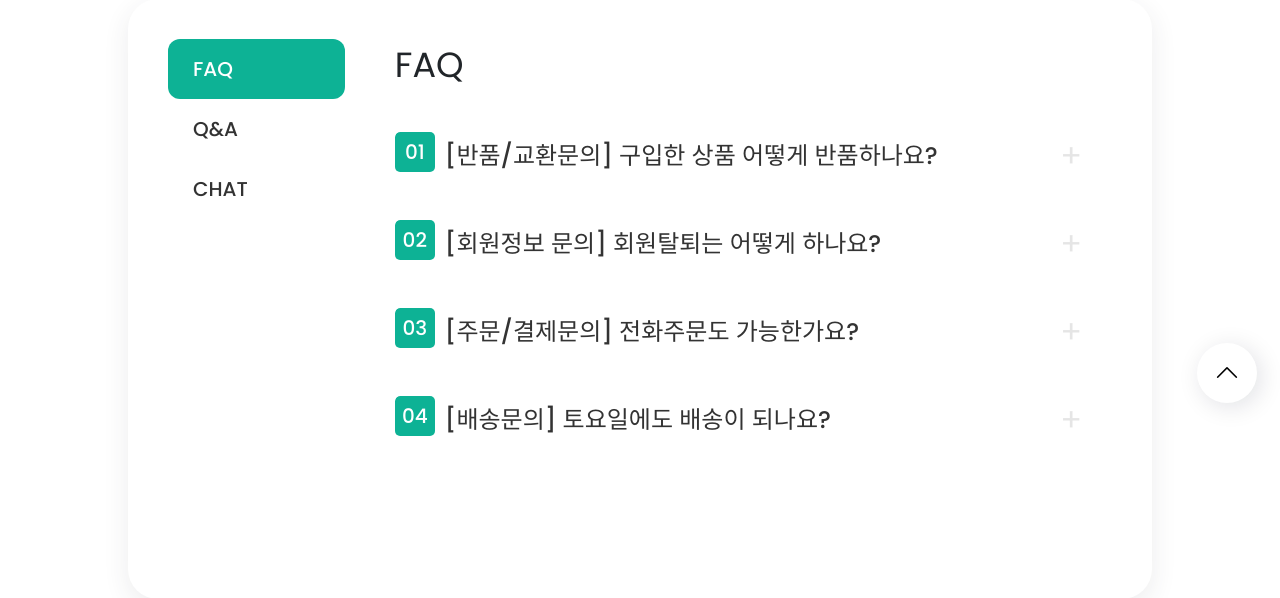
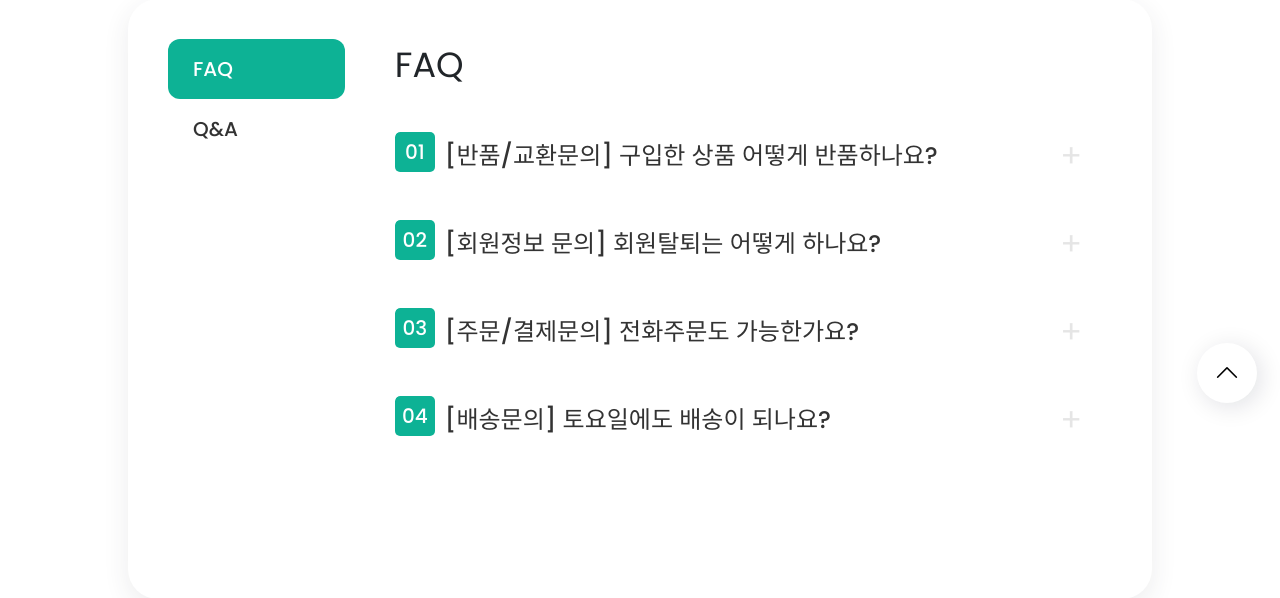
Before and after one commit to SeBin-Kwon/YEOLDY, a Django app: page /community/ in a window 1280 px wide. Shown: the part 297-895 px from the top of the page. Run offline with Django 3.2, Linux system fonts and the light colour scheme; data that the repository does not hold is empty; some libraries are stand-ins or nearby versions.

Commit message:
design : community/chat 삭제 [이우열]

```diff
--- a/community/templates/community/index.html
+++ b/community/templates/community/index.html
@@ -30,9 +30,6 @@
         <label for="blog" class="blog">
           Q&A
         </label>
-      <label for="help" class="help">
-        CHAT
-      </label>
 
         <div class="indicator"></div>
       </div>
@@ -49,10 +46,8 @@
                 <h3>[반품/교환문의] 구입한 상품 어떻게 반품하나요?</h3>
               </label>
               <div class="content">
-              <p>구입하신 상품을 반품하시는군요!<br><br>반품 신청하실 수 있는 방법은<br>1. 직접 반품 요청<br>2. Q&A게시판 접수<br>3.고객센터(☎1544-1010)로 연락주시어
-                반품<br><br>총 3가지이며, 아래에서 알려드리겠습니다.<br><br>첫번째로 먼저 직접 반품 요청하시는 경우입니다.<br>
-                <strong>직접 반품 접수 경우 [단순변심 반품] 만 가능하며, 수거 주소지 변경이 어렵습니다.<br>또한, 상품 불량으로 인한 반품은 고객센터(☎1544-1010)로 접수
-                  부탁드립니다.</strong><br><br>로그인 후 >MY PAGE > 주문내역을 [클릭]해주세요!
+                <p>구입하신 상품을 반품하시는군요!<br><br>반품 신청하실 수 있는 방법은<br>1. 직접 반품 요청<br>2. Q&A게시판 접수<br>3.고객센터(☎1544-1010)로 연락주시어 반품<br><br>총 3가지이며, 아래에서 알려드리겠습니다.<br><br>첫번째로 먼저 직접 반품 요청하시는 경우입니다.<br>
+                  <strong>직접 반품 접수 경우 [단순변심 반품] 만 가능하며, 수거 주소지 변경이 어렵습니다.<br>또한, 상품 불량으로 인한 반품은 고객센터(☎1544-1010)로 접수 부탁드립니다.</strong><br><br>로그인 후 >MY PAGE > 주문내역을 [클릭]해주세요!
                 </p>
               </div>
             </div>
@@ -73,8 +68,7 @@
                 <h3>[주문/결제문의] 전화주문도 가능한가요?</h3>
               </label>
               <div class="content">
-              <p>고객님, 죄송스럽게도 저희 YEOLDY는 아직 전화주문을 도와드릴 수 있는 시스템이 구축되지 않아<br>주문은 온라인 홈페이지에서 구매해주셔야 되는 점 양해
-                부탁드립니다.<br><br>더욱 좋은 서비스를 제공해드리기 위해 항상 최선을 다하는 YEOLDY가 되겠습니다 😊</p>
+                <p>고객님, 죄송스럽게도 저희 YEOLDY는 아직 전화주문을 도와드릴 수 있는 시스템이 구축되지 않아<br>주문은 온라인 홈페이지에서 구매해주셔야 되는 점 양해 부탁드립니다.<br><br>더욱 좋은 서비스를 제공해드리기 위해 항상 최선을 다하는 YEOLDY가 되겠습니다 😊</p>
               </div>
             </div>
             <div class="tab">
@@ -143,13 +137,6 @@
             </div>
           </div>
 
-      <!-- 실시간 채팅 -->
-      <div class="help text">
-        <div class="title">Help content</div>
-        <p>Lorem ipsum dolor sit amet consectetur adipisicing elit. Aliquid nemo non quaerat dolorem aut fuga amet
-          voluptas nostrum ut veniam debitis, nam accusamus officia earum, saepe sit ea odit itaque!</p>
-      </div>
-
         </div>
       </div>
     </div>
```
Lines whose indentation alone changed are shown as unchanged.
